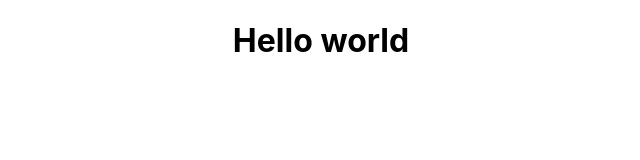
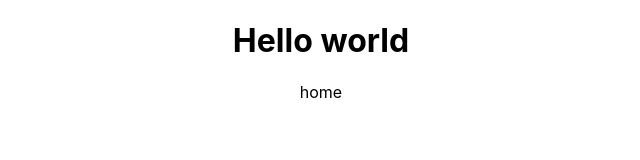
Before and after one commit to killcodeX/CodeStore, a React (Create React App) app: page / in a window 1280 px wide. Shown: the top 160 px of the page, without its empty margins (319-959 px from the left). Built offline with nearby package versions, Linux system fonts and the light colour scheme.

Commit message:
1st commit

```diff
--- a/src/App.js
+++ b/src/App.js
@@ -1,10 +1,12 @@
 import React from 'react';
 import './App.css';
+import Home from './components/pages/home';
 
 function App() {
   return (
     <div className="App">
       <h1>Hello world</h1>
+      <Home/>
     </div>
   );
 }
--- /dev/null
+++ b/src/components/pages/home.js
@@ -0,0 +1,9 @@
+import React from 'react'
+
+export default function Home() {
+    return (
+        <>
+            home
+        </>
+    )
+}
```
Also changed, not shown: src/components/layouts/navbar.js (added, +11 -0 lines).
